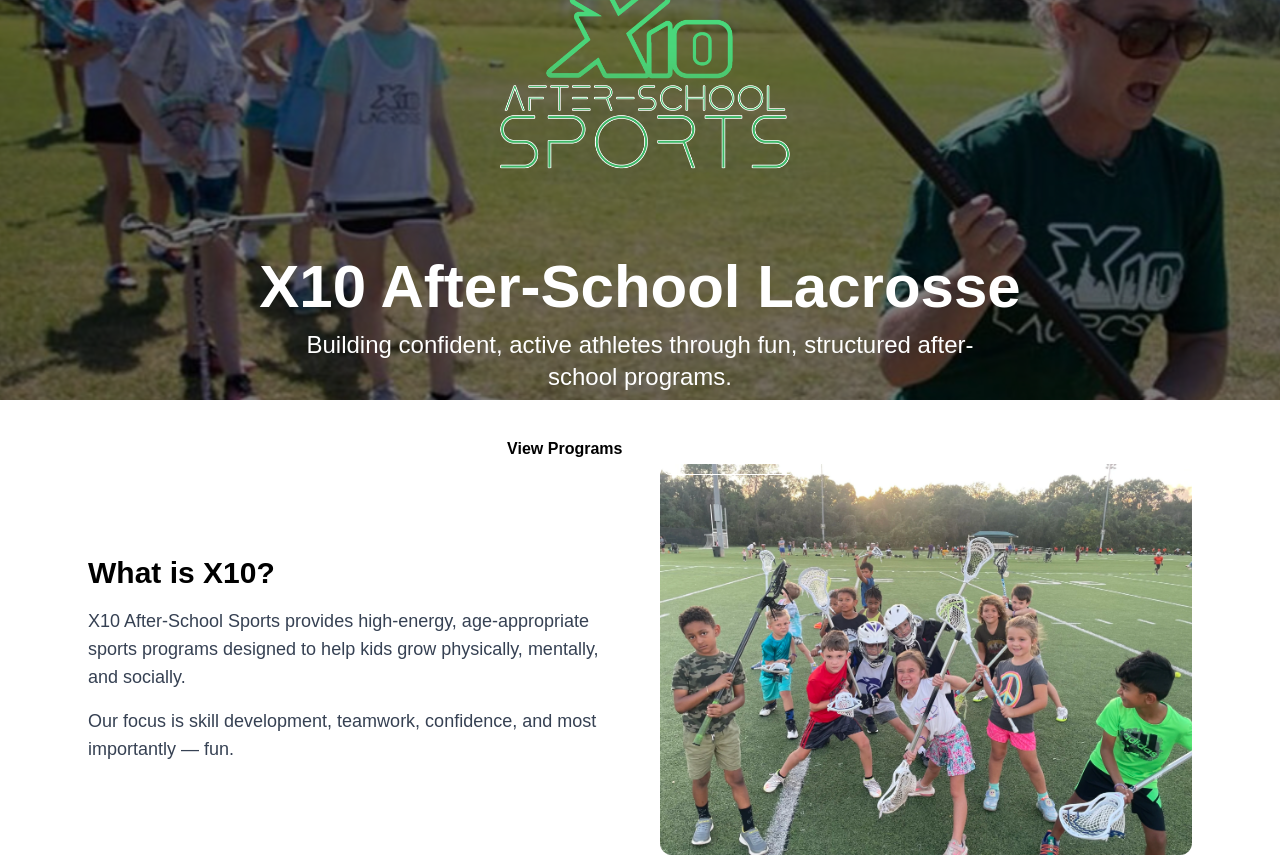
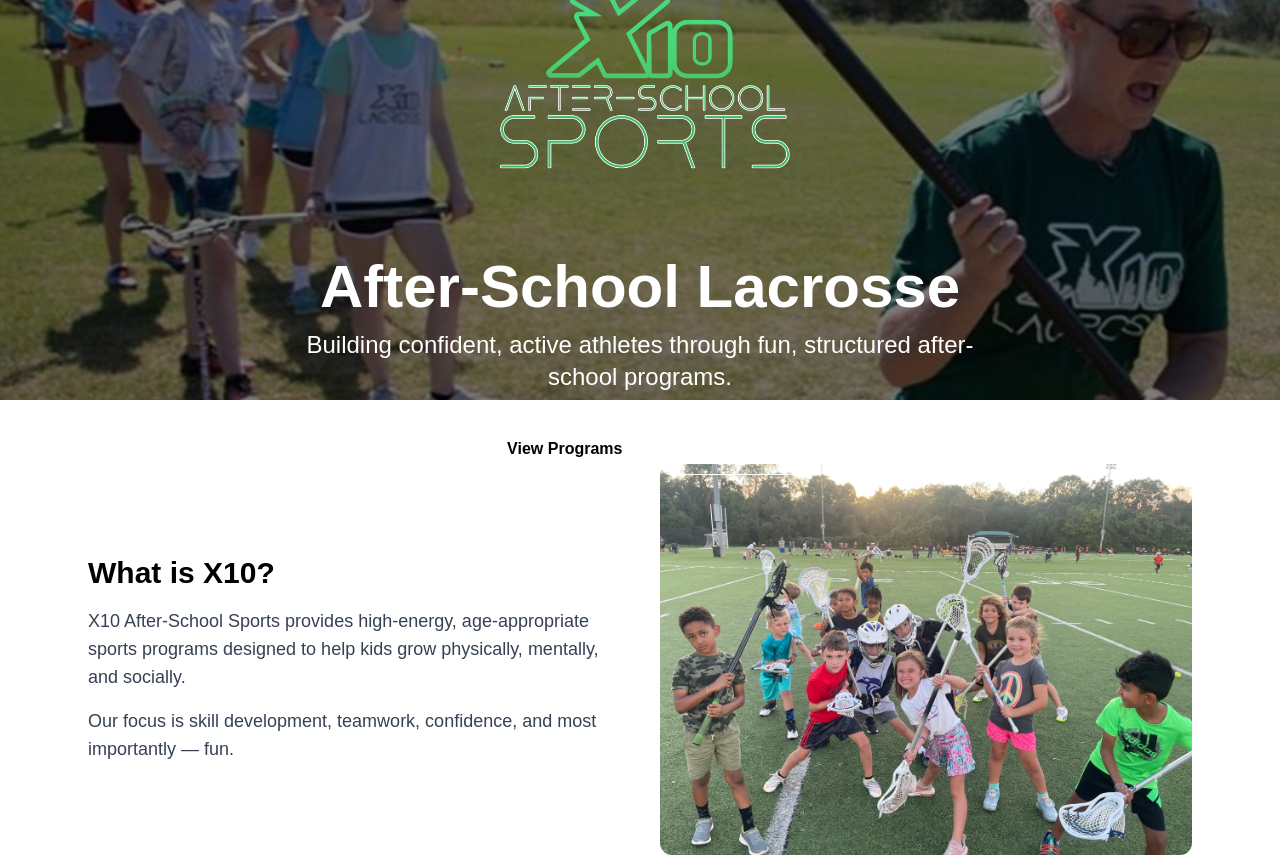
Before and after one commit to Worrag20/x10-site-v2, a Next.js app: page / in a window 1280 px wide. Shown: the top 857 px of the page. Built offline with nearby package versions, Linux system fonts and the light colour scheme.

Commit message:
Update page.tsx

```diff
--- a/app/page.tsx
+++ b/app/page.tsx
@@ -28,7 +28,7 @@
 />
 
             <h1 className="text-4xl md:text-6xl font-bold mb-3">
-              X10 After-School Lacrosse
+              After-School Lacrosse
             </h1>
             <p className="text-lg md:text-2xl max-w-2xl mx-auto">
   Building confident, active athletes through fun, structured
```
